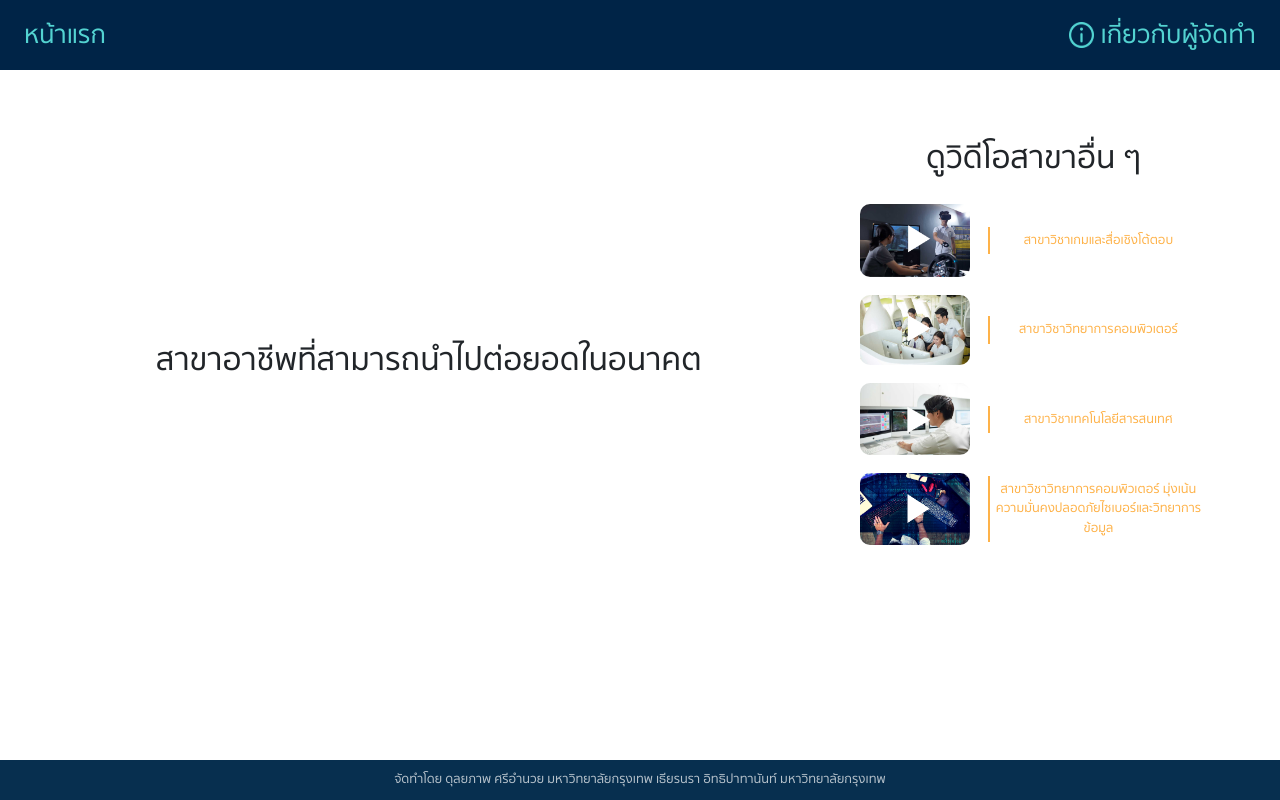
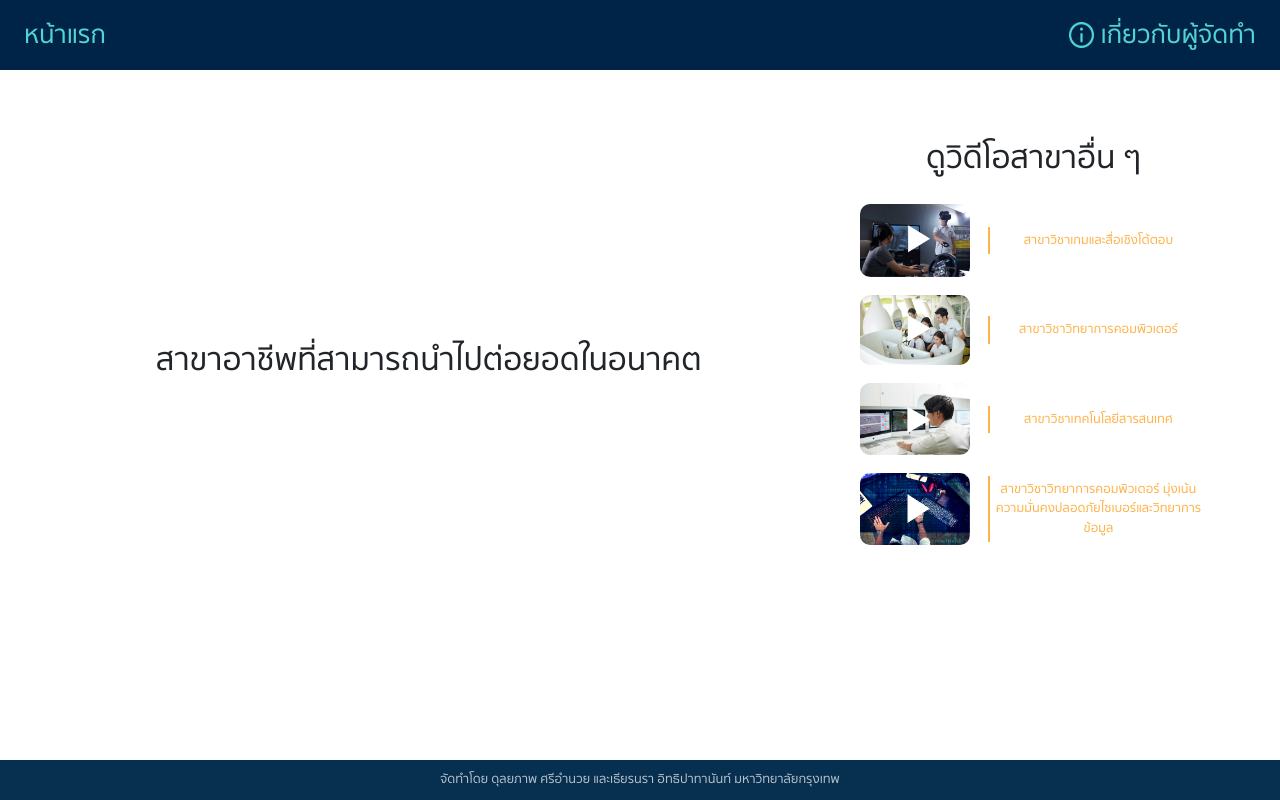
Before and after one commit to OoHuakoO/webfindbranch, a Nuxt app: page /jobEachBranch/1 in a window 1280 px wide. Built offline with nearby package versions, Linux system fonts and the light colour scheme.

Commit message:
fix: :bug: edit-footer

```diff
--- a/components/footer.vue
+++ b/components/footer.vue
@@ -2,7 +2,7 @@
   <div>
     <b-navbar toggleable="lg" type="dark" variant="dark">
       <span>
-        จัดทำโดย ดุลยภาพ ศรีอำนวย มหาวิทยาลัยกรุงเทพ เธียรนรา อิทธิปาทานันท์
+        จัดทำโดย ดุลยภาพ ศรีอำนวย และเธียรนรา อิทธิปาทานันท์
         มหาวิทยาลัยกรุงเทพ
       </span>
     </b-navbar>
```
